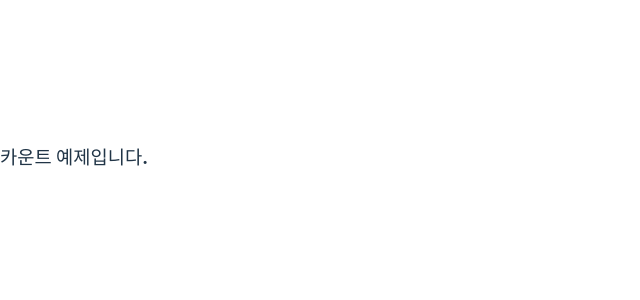
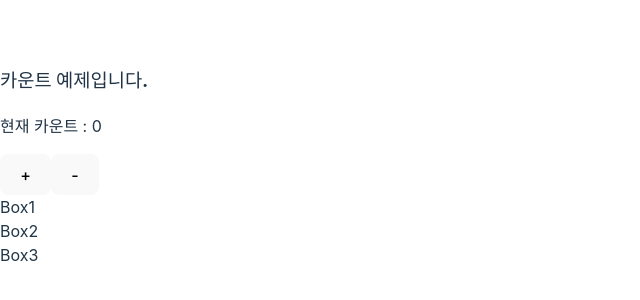
Before and after one commit to johj703/memo-app, a React (Vite) app: page / in a window 1280 px wide. Shown: the part 242-542 px from the top of the page, without its empty margins (0-640 px from the left). Built offline with nearby package versions, Linux system fonts and the light colour scheme.

Commit message:
useState를 사용해서 +,- 버튼 생성과 Box1,2,3 컴포넌트를 return 값에 넣기

```diff
--- a/src/App.jsx
+++ b/src/App.jsx
@@ -1,9 +1,23 @@
+import { useState } from "react";
+import Box1 from "./components/Box1";
+import Box2 from "./components/Box2";
+import Box3 from "./components/Box3";
+
 function App() {
+  const [count, setCount] = useState(0);
   console.log("App 컴포넌트가 렌더링 되었습니다.");
 
   return (
     <>
       <h3>카운트 예제입니다.</h3>
+      <p>현재 카운트 : {count}</p>
+      <button>+</button>
+      <button>-</button>
+      <div>
+        <Box1 />
+        <Box2 />
+        <Box3 />
+      </div>
     </>
   );
 }
```
